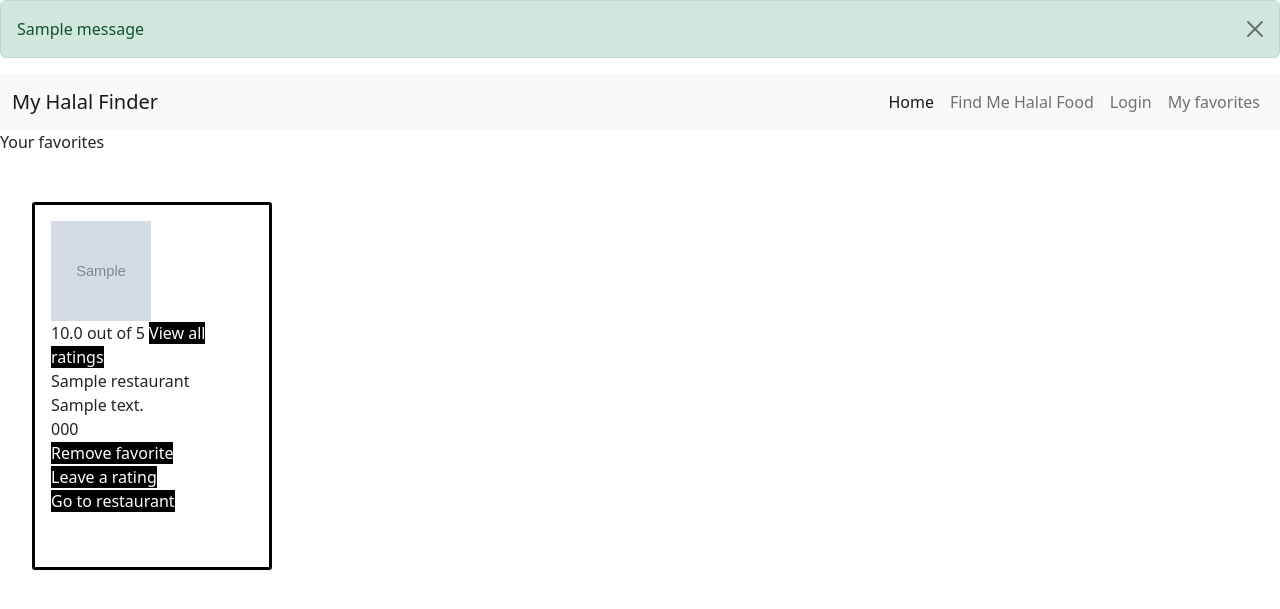
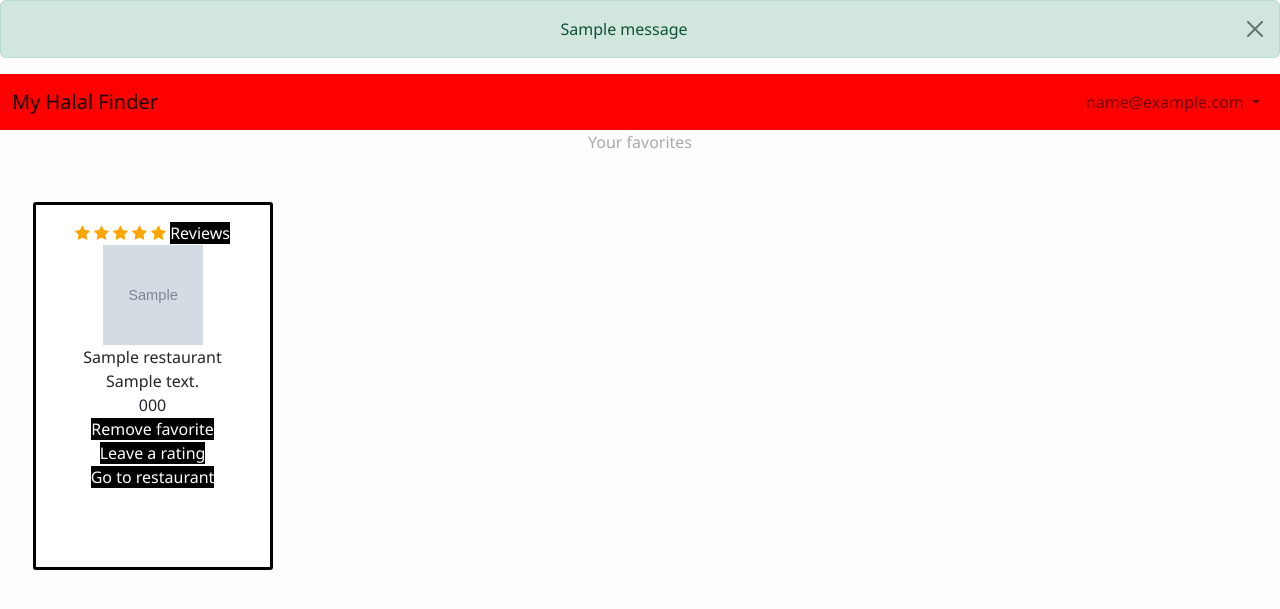
Before and after one commit to saharmehri/myhalalfinder, a Flask app: page /all_favorites in a window 1280 px wide. Shown: the top 609 px of the page. Run offline with Flask 2, Linux system fonts and the light colour scheme; the visitor is signed in with stand-in values (Sample User, id 1); tables that the repository leaves empty hold one stand-in row (values such as "Sample post"); grey boxes marked "Sample" are stand-in pictures; one stand-in notice (Sample message) is shown.

Commit message:
star rating system added

```diff
--- a/static/css/homepage.css
+++ b/static/css/homepage.css
@@ -242,3 +242,49 @@ a{
 .header-middle{
     text-align: center;
 }
+
+/* for start rating system  */
+body {
+    background: #FDFDFD;
+      font-family: "Segoe WP","Segoe UI", Helvetica, Arial, sans-serif;
+      text-align:center;
+  }
+  h1, h2 {
+      color: #888;
+      margin:0;
+      font-weight:normal;
+  }
+  h1{ padding-top: 1.5em; padding-bottom: 2em; }
+  h2 {
+      clear:both;
+      color: #aaa;
+      padding: 2em 0 0.3em
+  }
+  em {
+      display: block;
+      margin: .5em auto 2em;
+      color: #bbb;
+  }
+
+  p, p a {
+      color: #aaa;
+      text-decoration: none;
+  }
+  p a:hover,
+  p a:focus {
+      text-decoration: underline;
+  }
+  p + p { color: #bbb; margin-top: 2em;}
+  .detail {position: absolute; text-align: right; right: 5px; bottom: 5px; width: 50%;}
+
+  a[href*="intent"] {
+      display:inline-block;
+      margin-top: 0.4em;
+  }
+
+  /*
+   * Rating styles
+   */
+   .checked {
+    color: orange;
+  }
--- a/templates/base.html
+++ b/templates/base.html
@@ -7,32 +7,7 @@
     <title>
     {% block title %}{% endblock %}
     </title>
-
-
-
-  {% block head %}{% endblock %}
-  </head>
-
-  <body>
-    <!-- <nav class="navbar navbar-expand-lg bg-light">
-        <div class="container-fluid">
-          <a class="navbar-brand" href="#">My Halal Finder</a>
-          <button class="navbar-toggler" type="button" data-bs-toggle="collapse" data-bs-target="#navbarNavAltMarkup" aria-controls="navbarNavAltMarkup" aria-expanded="false" aria-label="Toggle navigation">
-            <span class="navbar-toggler-icon"></span>
-          </button>
-          <div class="collapse navbar-collapse" id="navbarNavAltMarkup">
-            <div class="navbar-nav">
-              <a class="nav-link active" aria-current="page" href="/homepage">Home</a>
-              <a class="nav-link" href="/create_login">Create a Login</a>
-              <a class="nav-link" href="/loginpage">Login</a>
-              to add more tabs on navbar just use below as skeleton
-              <!-- <a class="nav-link disabled">Disabled</a> -->
-            <!-- </div>
-          </div>
-        </div>
-      </nav> -->
-
-<!-- Creates the grey alert  -->
+    <!-- Creates colored flash messages  -->
     {% with messages = get_flashed_messages(with_categories = true) %}
         {% if messages %}
             {% for category, msg in messages %}
@@ -50,6 +25,47 @@
             {% endfor %}
         {% endif %}
       {% endwith %}
+  {% block head %}{% endblock %}
+  </head>
+
+  <body>
+    <!-- Navbar -->
+    <nav class="navbar navbar-expand-lg" style="background-color: red;">
+      {% if "user_email" in session %}
+      <div class="container-fluid">
+        <a class="navbar-brand" href="/homepage">My Halal Finder</a>
+        <button class="navbar-toggler" type="button" data-bs-toggle="collapse" data-bs-target="#navbarNavDropdown" aria-controls="navbarNavDropdown" aria-expanded="false" aria-label="Toggle navigation">
+          <span class="navbar-toggler-icon"></span>
+        </button>
+        <div class="collapse navbar-collapse justify-content-end" id="navbarNavDropdown">
+          <ul class="navbar-nav">
+            <li class="nav-item dropdown">
+              <a class="nav-link dropdown-toggle" href="#" role="button" data-bs-toggle="dropdown" aria-expanded="false">
+                {{ session["user_email"]}}
+              </a>
+              <ul class="dropdown-menu">
+                <li><a class="dropdown-item" href="/all_favorites">My Favorites</a></li>
+                <li><a class="dropdown-item" href="/foodfinder">Find Me Halal Food</a></li>
+                <li><a class="dropdown-item" href="/logout">Logout</a></li>
+              </ul>
+            </li>
+          </ul>
+        </div>
+      </div>
+      {% else %}
+      <div class="container-fluid">
+        <a class="navbar-brand" href="/homepage">My Halal Finder</a>
+        <button class="navbar-toggler" type="button" data-bs-toggle="collapse" data-bs-target="#navbarNavAltMarkup" aria-controls="navbarNavAltMarkup" aria-expanded="false" aria-label="Toggle navigation">
+            <span class="navbar-toggler-icon"></span>
+        </button>
+        <div class="collapse navbar-collapse justify-content-end" id="navbarNavAltMarkup">
+            <div class="navbar-nav">
+            <a class="nav-link active" href="/loginpage">Login</a>
+            </div>
+        </div>
+        </div>
+      {% endif %}
+  </nav>
 
     {% block body %}{% endblock %}
 
--- a/templates/favorites.html
+++ b/templates/favorites.html
@@ -1,5 +1,4 @@
 <!-- User favorites -->
-
 {% extends 'base.html' %}
 
 <head>
@@ -7,31 +6,12 @@
 
     {% block head %}
     <link rel="stylesheet" href="/static/css/homepage.css">
+    <link rel="stylesheet" href="https://cdnjs.cloudflare.com/ajax/libs/font-awesome/4.7.0/css/font-awesome.min.css">
     {% endblock %}
 </head>
 
 {% block body %}
 <body>
-    <!-- Navbar -->
-    <nav class="navbar navbar-expand-lg bg-light">
-        <div class="container-fluid">
-        <a class="navbar-brand" href="#">My Halal Finder</a>
-        <button class="navbar-toggler" type="button" data-bs-toggle="collapse" data-bs-target="#navbarNavAltMarkup" aria-controls="navbarNavAltMarkup" aria-expanded="false" aria-label="Toggle navigation">
-            <span class="navbar-toggler-icon"></span>
-        </button>
-        <div class="collapse navbar-collapse justify-content-end" id="navbarNavAltMarkup">
-            <div class="navbar-nav">
-            <a class="nav-link active" aria-current="page" href="/homepage">Home</a>
-            <a class="nav-link" href="/foodfinder">Find Me Halal Food</a>
-            <!-- <a class="nav-link" href="/create_login">Create a Login</a> -->
-            <a class="nav-link" href="/loginpage">Login</a>
-            <a class="nav-link" href="/all_favorites">My favorites</a>
-            <!-- to add more tabs on navbar just use below as skeleton -->
-            <!-- <a class="nav-link disabled">Disabled</a> -->
-            </div>
-        </div>
-        </div>
-    </nav>
 <p>Your favorites</p>
 <div id="container" class="grid">
 
@@ -39,9 +19,18 @@
         <form action="/remove-favorite">
 
             <div class="card">
+                <div class="rating">
+                    {% for i in range(1, 6) %}
+                    {% if average_ratings[favorite.unique_restaurant_id] >= i %}
+                        <span class="fa fa-star checked"></span>
+                    {% else %}
+                        <span class="fa fa-star"></span>
+                    {% endif %}
+                  {% endfor %}
+                  <a class="new-links" href="/all_ratings/{{ favorite.unique_restaurant_id }}">Reviews</a><br>
+            </div>
+
                         <img src="{{ favorite.restaurant.rest_photo}}" alt="Restaurant immage" width="100" height="100"><br>
-                        {{ average_ratings[favorite.unique_restaurant_id] }} out of 5
-                        <a class="new-links" href="/all_ratings/{{ favorite.unique_restaurant_id }}">View all ratings</a><br>
                         {{ favorite.restaurant.name }}<br>
                         {{ favorite.restaurant.address }}<br>
                         {{ favorite.restaurant.phone_number }}<br>
```
Also changed, not shown: templates/homepage.html (+30 -28 lines), templates/preferences.html (+5 -5 lines). Lines whose indentation alone changed are shown as unchanged.
